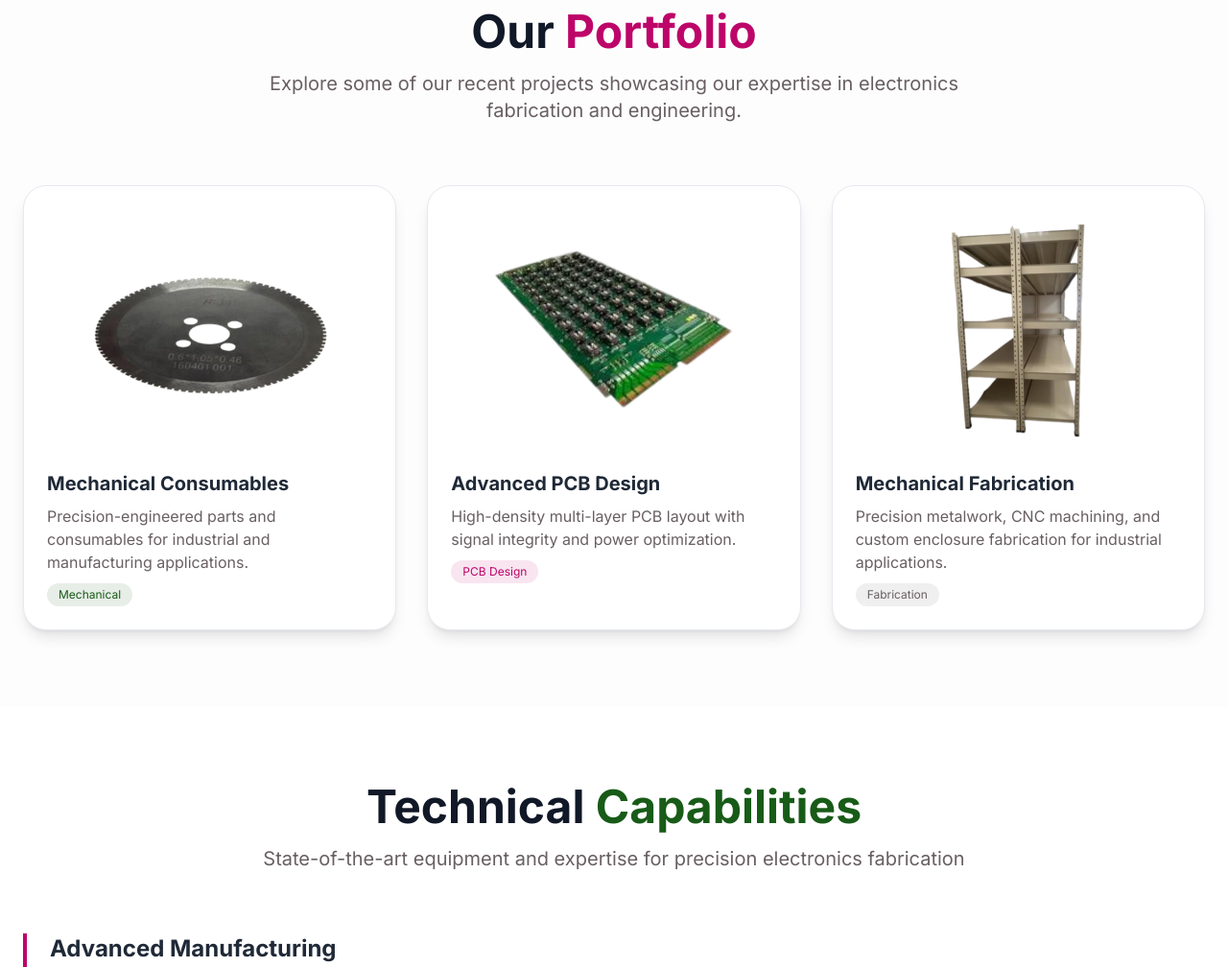
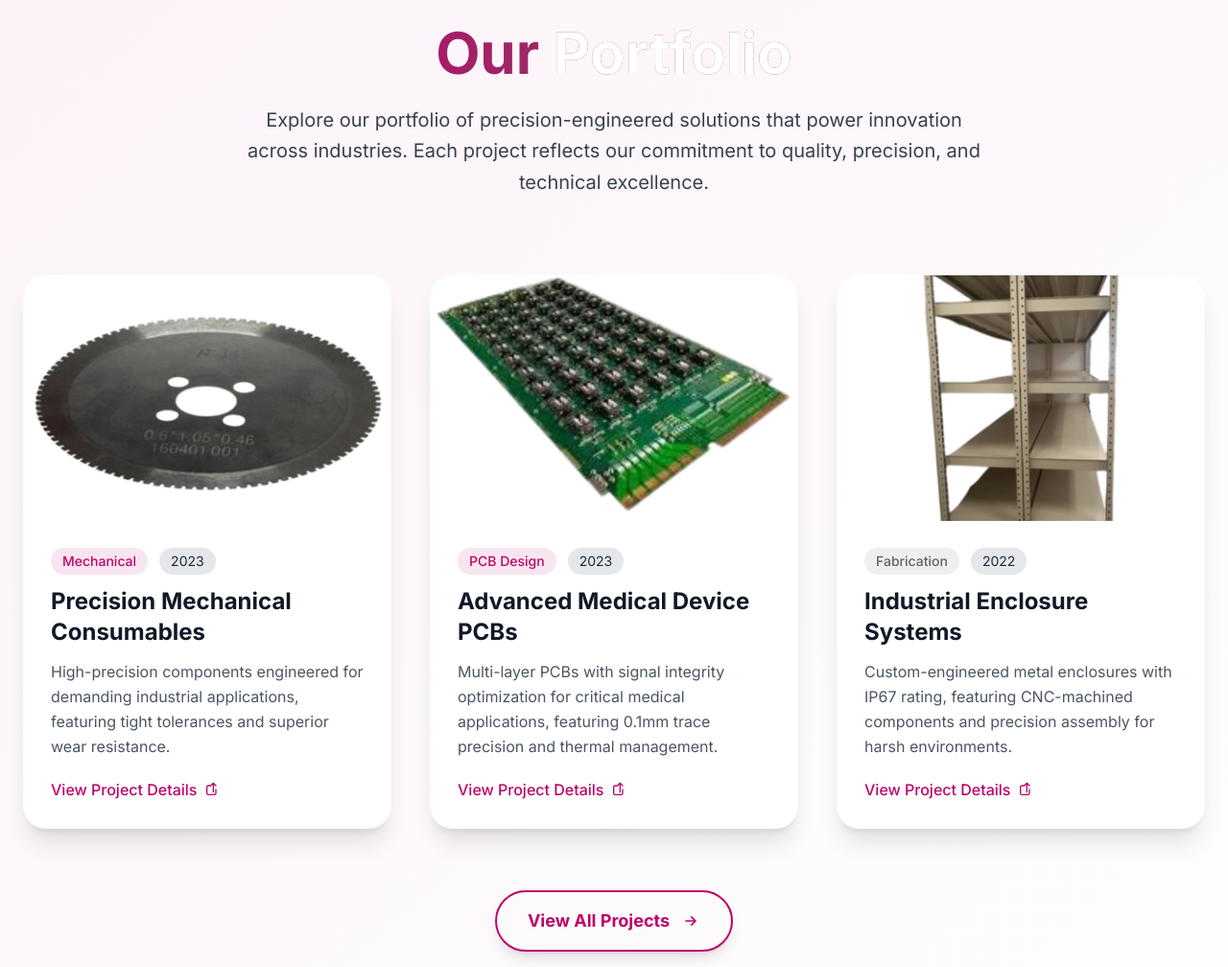
Before and after one commit to Zarathustra09/NetsworksTailwind, a plain HTML site: page index.html in a window 1280 px wide. Shown: the part 6003-7011 px from the top of the page at 96% size. Drawn offline with nearby package versions, Linux system fonts and the light colour scheme.

Commit message:
Redesign portfolio section with enhanced layout, visuals, and detailed project descriptions

```diff
--- a/index.html
+++ b/index.html
@@ -904,53 +904,112 @@
   </div>
 </section>
 
-<!-- Portfolio Section -->
-<section id="portfolio" class="py-20 bg-secondary/10 dark:bg-gray-800/10 transition-colors duration-300">
+<!-- Enhanced Portfolio Section -->
+<section id="portfolio" class="py-24 bg-gradient-to-br from-primary/5 to-secondary/5 dark:from-gray-800/30 dark:to-gray-900/50 transition-colors duration-300">
   <div class="container mx-auto px-6">
-    <div class="text-center mb-16">
-      <h2 class="text-5xl font-bold mb-4 text-gray-900 dark:text-white">Our <span class="text-primary">Portfolio</span></h2>
-      <p class="text-xl text-accent dark:text-gray-300 max-w-3xl mx-auto">
-        Explore some of our recent projects showcasing our expertise in electronics fabrication and engineering.
+    <div class="text-center mb-20 max-w-3xl mx-auto">
+      <h2 class="text-5xl md:text-6xl font-bold mb-6 bg-clip-text text-transparent bg-gradient-to-r from-primary to-accent">
+        Our <span class="text-white dark:text-gray-100">Portfolio</span>
+      </h2>
+      <p class="text-xl text-gray-700 dark:text-gray-300 leading-relaxed max-w-3xl mx-auto">
+        Explore our portfolio of precision-engineered solutions that power innovation across industries. Each project reflects our commitment to quality, precision, and technical excellence.
       </p>
     </div>
-    <div class="grid md:grid-cols-2 lg:grid-cols-3 gap-8">
 
-      <div class="bg-white dark:bg-gray-800 p-6 rounded-3xl border border-secondary dark:border-gray-700 shadow-lg transition-colors duration-300">
+    <div class="grid md:grid-cols-2 lg:grid-cols-3 gap-10">
+
+      <!-- Portfolio Item 1 -->
+      <div class="group relative bg-white dark:bg-gray-800 rounded-3xl overflow-hidden shadow-xl transition-all duration-500 hover:shadow-2xl border border-secondary/20 dark:border-gray-700">
+        <div class="relative h-64 overflow-hidden">
           <img src="NETWORKS COMPANY PROFILE/mechanical_consumables/blade.png"
-             alt="Mechanical Consumables"
-             class="w-full max-h-64 object-contain rounded-xl mb-4">
-        <h3 class="text-xl font-bold mb-2 text-gray-800 dark:text-white">Mechanical Consumables</h3>
-        <p class="text-accent dark:text-gray-300 mb-2">
-          Precision-engineered parts and consumables for industrial and manufacturing applications.
+               alt="Precision mechanical consumables for industrial applications"
+               class="w-full h-full object-cover transition-transform duration-700 group-hover:scale-105">
+          <div class="absolute inset-0 bg-gradient-to-t from-black/70 to-transparent opacity-0 group-hover:opacity-100 transition-opacity duration-300"></div>
+        </div>
+        <div class="p-7">
+          <div class="flex items-center mb-3">
+            <span class="bg-primary/10 text-primary px-3 py-1 rounded-full text-sm font-medium mr-3">Mechanical</span>
+            <span class="bg-gray-200 dark:bg-gray-700 text-gray-800 dark:text-gray-200 px-3 py-1 rounded-full text-sm">2023</span>
+          </div>
+          <h3 class="text-2xl font-bold mb-3 text-gray-900 dark:text-white group-hover:text-primary transition-colors duration-300">Precision Mechanical Consumables</h3>
+          <p class="text-gray-600 dark:text-gray-300 mb-5 leading-relaxed">
+            High-precision components engineered for demanding industrial applications, featuring tight tolerances and superior wear resistance.
           </p>
-        <span class="inline-block bg-success/10 text-success px-3 py-1 rounded-full text-xs">Mechanical</span>
+          <a href="#" class="inline-flex items-center text-primary font-medium group-hover:underline">
+            View Project Details
+            <svg xmlns="http://www.w3.org/2000/svg" class="ml-2 h-4 w-4" fill="none" viewBox="0 0 24 24" stroke="currentColor">
+              <path stroke-linecap="round" stroke-linejoin="round" stroke-width="2" d="M10 6H6a2 2 0 00-2 2v10a2 2 0 002 2h10a2 2 0 002-2v-6M10 6l4-4m0 0l4 4m-4-4v14" />
+            </svg>
+          </a>
+        </div>
       </div>
 
-      <div class="bg-white dark:bg-gray-800 p-6 rounded-3xl border border-secondary dark:border-gray-700 shadow-lg transition-colors duration-300">
+      <!-- Portfolio Item 2 -->
+      <div class="group relative bg-white dark:bg-gray-800 rounded-3xl overflow-hidden shadow-xl transition-all duration-500 hover:shadow-2xl border border-secondary/20 dark:border-gray-700">
+        <div class="relative h-64 overflow-hidden">
           <img src="NETWORKS COMPANY PROFILE/pcb/pcb_design.png"
-             alt="PCB Design Project"
-             class="w-full max-h-64 object-contain rounded-xl mb-4">
-        <h3 class="text-xl font-bold mb-2 text-gray-800 dark:text-white">Advanced PCB Design</h3>
-        <p class="text-accent dark:text-gray-300 mb-2">
-          High-density multi-layer PCB layout with signal integrity and power optimization.
+               alt="High-density multi-layer PCB design for medical devices"
+               class="w-full h-full object-cover transition-transform duration-700 group-hover:scale-105">
+          <div class="absolute inset-0 bg-gradient-to-t from-black/70 to-transparent opacity-0 group-hover:opacity-100 transition-opacity duration-300"></div>
+        </div>
+        <div class="p-7">
+          <div class="flex items-center mb-3">
+            <span class="bg-primary/10 text-primary px-3 py-1 rounded-full text-sm font-medium mr-3">PCB Design</span>
+            <span class="bg-gray-200 dark:bg-gray-700 text-gray-800 dark:text-gray-200 px-3 py-1 rounded-full text-sm">2023</span>
+          </div>
+          <h3 class="text-2xl font-bold mb-3 text-gray-900 dark:text-white group-hover:text-primary transition-colors duration-300">Advanced Medical Device PCBs</h3>
+          <p class="text-gray-600 dark:text-gray-300 mb-5 leading-relaxed">
+            Multi-layer PCBs with signal integrity optimization for critical medical applications, featuring 0.1mm trace precision and thermal management.
           </p>
-        <span class="inline-block bg-primary/10 text-primary px-3 py-1 rounded-full text-xs">PCB Design</span>
+          <a href="#" class="inline-flex items-center text-primary font-medium group-hover:underline">
+            View Project Details
+            <svg xmlns="http://www.w3.org/2000/svg" class="ml-2 h-4 w-4" fill="none" viewBox="0 0 24 24" stroke="currentColor">
+              <path stroke-linecap="round" stroke-linejoin="round" stroke-width="2" d="M10 6H6a2 2 0 00-2 2v10a2 2 0 002 2h10a2 2 0 002-2v-6M10 6l4-4m0 0l4 4m-4-4v14" />
+            </svg>
+          </a>
+        </div>
       </div>
 
-      <div class="bg-white dark:bg-gray-800 p-6 rounded-3xl border border-secondary dark:border-gray-700 shadow-lg transition-colors duration-300">
+      <!-- Portfolio Item 3 -->
+      <div class="group relative bg-white dark:bg-gray-800 rounded-3xl overflow-hidden shadow-xl transition-all duration-500 hover:shadow-2xl border border-secondary/20 dark:border-gray-700">
+        <div class="relative h-64 overflow-hidden">
           <img src="NETWORKS COMPANY PROFILE/mechanical_fab/metal_shelf.png"
-             alt="Mechanical Fabrication"
-             class="w-full max-h-64 object-contain rounded-xl mb-4">
-        <h3 class="text-xl font-bold mb-2 text-gray-800 dark:text-white">Mechanical Fabrication</h3>
-        <p class="text-accent dark:text-gray-300 mb-2">
-          Precision metalwork, CNC machining, and custom enclosure fabrication for industrial applications.
+               alt="Custom metal enclosure fabrication for industrial equipment"
+               class="w-full h-full object-cover transition-transform duration-700 group-hover:scale-105">
+          <div class="absolute inset-0 bg-gradient-to-t from-black/70 to-transparent opacity-0 group-hover:opacity-100 transition-opacity duration-300"></div>
+        </div>
+        <div class="p-7">
+          <div class="flex items-center mb-3">
+            <span class="bg-accent/10 text-accent px-3 py-1 rounded-full text-sm font-medium mr-3">Fabrication</span>
+            <span class="bg-gray-200 dark:bg-gray-700 text-gray-800 dark:text-gray-200 px-3 py-1 rounded-full text-sm">2022</span>
+          </div>
+          <h3 class="text-2xl font-bold mb-3 text-gray-900 dark:text-white group-hover:text-primary transition-colors duration-300">Industrial Enclosure Systems</h3>
+          <p class="text-gray-600 dark:text-gray-300 mb-5 leading-relaxed">
+            Custom-engineered metal enclosures with IP67 rating, featuring CNC-machined components and precision assembly for harsh environments.
           </p>
-        <span class="inline-block bg-accent/10 text-accent dark:text-gray-400 px-3 py-1 rounded-full text-xs">Fabrication</span>
+          <a href="#" class="inline-flex items-center text-primary font-medium group-hover:underline">
+            View Project Details
+            <svg xmlns="http://www.w3.org/2000/svg" class="ml-2 h-4 w-4" fill="none" viewBox="0 0 24 24" stroke="currentColor">
+              <path stroke-linecap="round" stroke-linejoin="round" stroke-width="2" d="M10 6H6a2 2 0 00-2 2v10a2 2 0 002 2h10a2 2 0 002-2v-6M10 6l4-4m0 0l4 4m-4-4v14" />
+            </svg>
+          </a>
+        </div>
       </div>
 
     </div>
+
+    <!-- CTA Section -->
+    <div class="mt-16 text-center">
+      <a href="#" class="inline-flex items-center justify-center px-8 py-4 border-2 border-primary text-primary font-bold rounded-full text-lg hover:bg-primary hover:text-white transition-all duration-300 shadow-lg hover:shadow-xl">
+        View All Projects
+        <svg xmlns="http://www.w3.org/2000/svg" class="ml-3 h-5 w-5" fill="none" viewBox="0 0 24 24" stroke="currentColor">
+          <path stroke-linecap="round" stroke-linejoin="round" stroke-width="2" d="M13 7l5 5m0 0l-5 5m5-5H6" />
+        </svg>
+      </a>
+    </div>
   </div>
 </section>
+
 
 
 <!-- Capabilities Section -->
```
Lines whose indentation alone changed are shown as unchanged.
